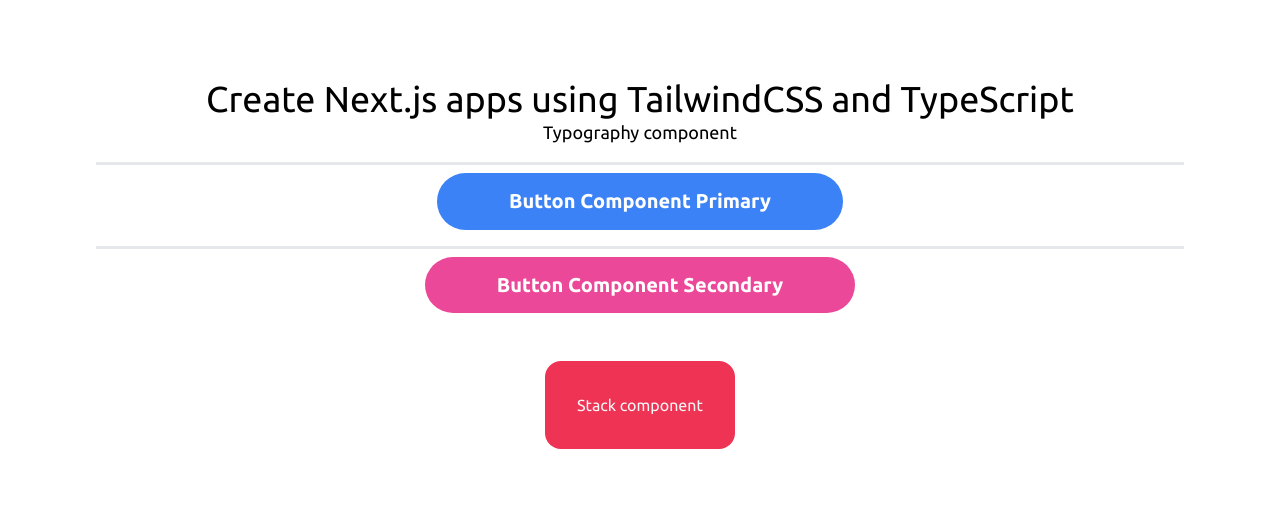
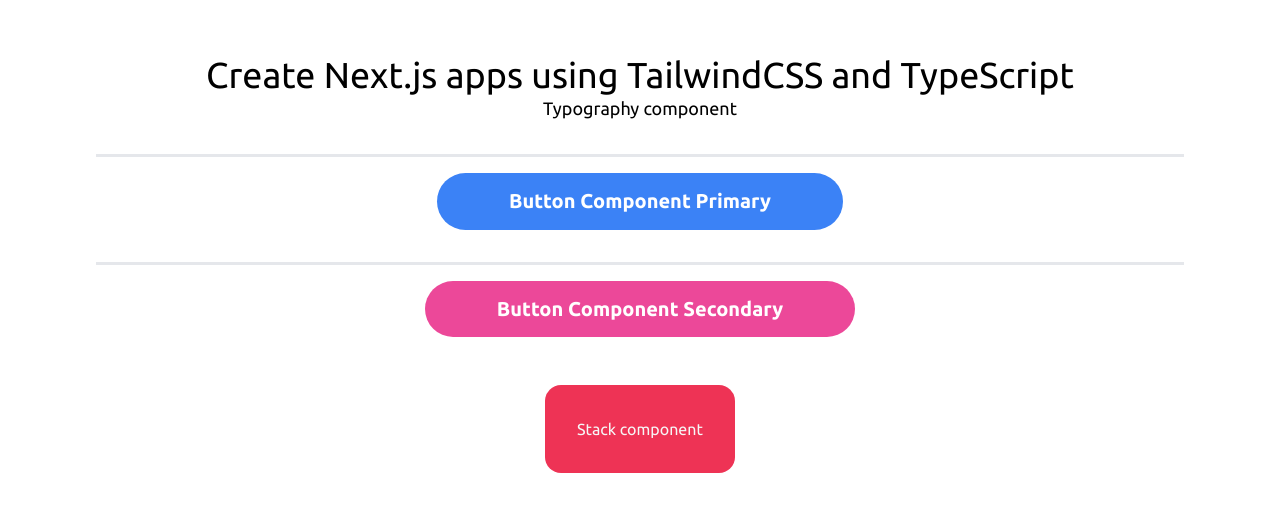
Before and after one commit to samuelrms/Boilerplate, a Next.js app: page / in a window 1280 px wide. Shown: the part 112-624 px from the top of the page. Built offline with nearby package versions, Linux system fonts and the light colour scheme.

Commit message:
fix: correcting and adding divider component properties
adding property descriptions and adding margin and margin-left properties

```diff
--- a/src/app/page.tsx
+++ b/src/app/page.tsx
@@ -10,9 +10,9 @@ export default function Home() {
         Create Next.js apps using TailwindCSS and TypeScript
       </h1>
       <Typography as={'h3'}>Typography component</Typography>
-      <Divider height={3} mb={8} mt={16} />
+      <Divider height={3} mb={1} mt={2} />
       <Button>Button Component Primary</Button>
-      <Divider height={3} mb={8} mt={16} />
+      <Divider height={3} mb={1} mt={2} />
       <Button color="secondary">Button Component Secondary</Button>
       <Stack p={2} bgColor="#e35" m={3} br={1} color="#f6f6f6">
         Stack component
--- a/src/components/Divider/Divider.styles.ts
+++ b/src/components/Divider/Divider.styles.ts
@@ -5,10 +5,12 @@ import { Props } from './Divider.types'
 
 export const Divider = styled.hr<Props>`
   width: ${({ width }) => `${width ? width + 'px' : '100%'}`};
-  height: ${({ height }) => height ?? 0}px;
+  height: ${({ height }) => height}px;
   background-color: ${({ bgColor, theme }) => bgColor ?? theme.divider};
-  margin-left: ${({ ml }) => ml ?? 0}px;
-  margin-bottom: ${({ mb }) => mb ?? 0}px;
-  margin-top: ${({ mt }) => mt ?? 0}px;
+  margin: ${({ m }) => m ?? 0}rem;
+  margin-left: ${({ ml }) => ml ?? 0}rem;
+  margin-right: ${({ mr }) => mr ?? 0}rem;
+  margin-bottom: ${({ mb }) => mb ?? 0}rem;
+  margin-top: ${({ mt }) => mt ?? 0}rem;
   border: none;
 `
```
Also changed, not shown: src/components/Divider/Divider.types.ts (+10 -0 lines).
